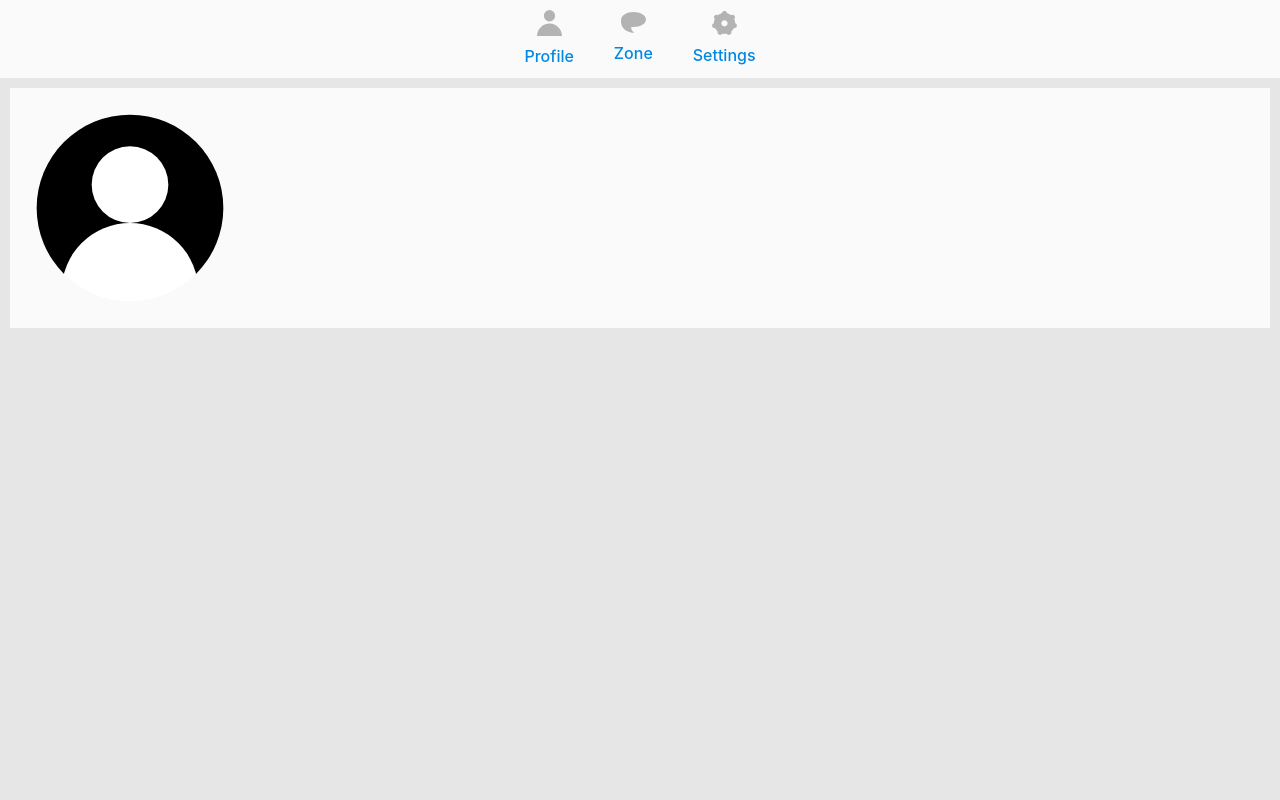
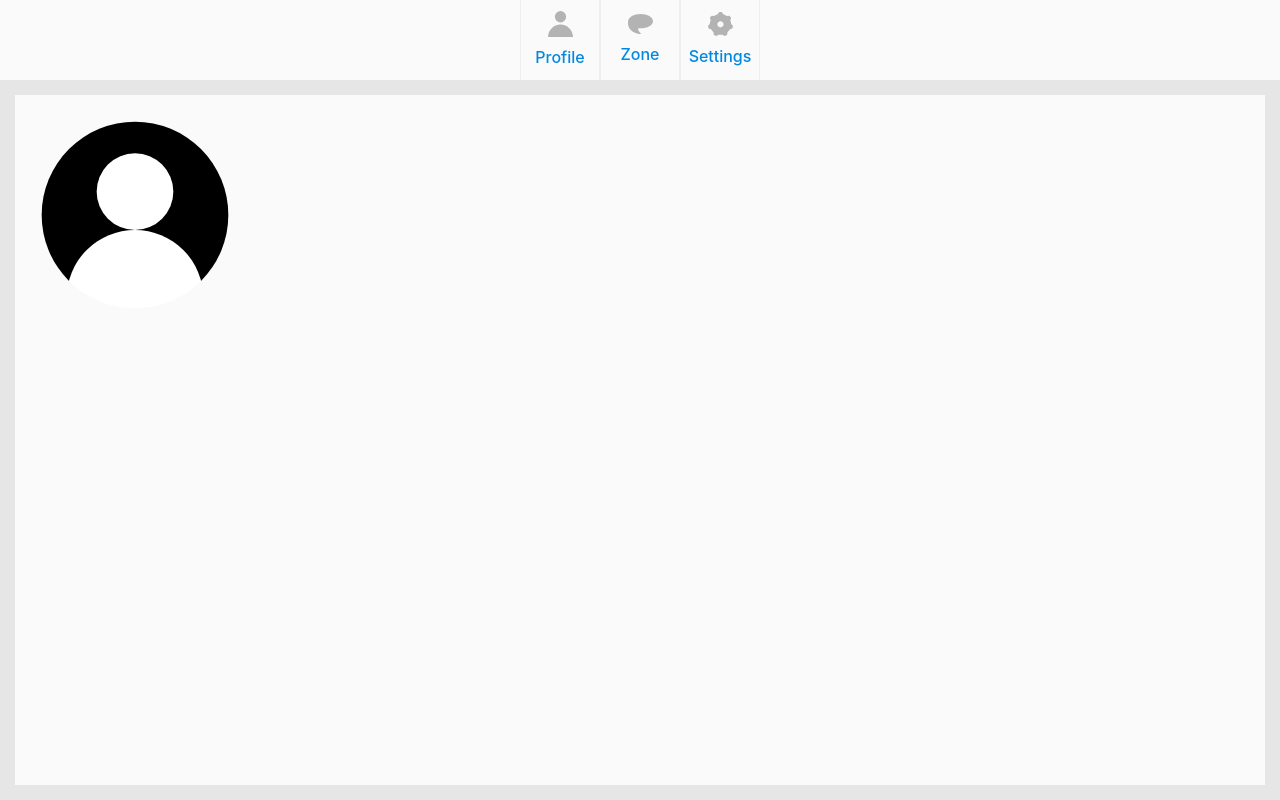
Before and after one commit to SteveLorde/Zone, a React (Vite) app: page /dashboard in a window 1280 px wide. Built offline with nearby package versions, Linux system fonts and the light colour scheme.

Commit message:
styling updates and code fixes

```diff
--- a/src/Styles/Global.scss
+++ b/src/Styles/Global.scss
@@ -78,9 +78,10 @@ input:-webkit-autofill:active{
 }
 
 .tab {
+  height: 100vh;
   display: flex;
   flex-direction: column;
   background-color: $primary-color;
-  margin: 10px;
+  margin: 15px;
   padding: 20px;
 }
--- a/src/Views/Components/CreateZonePanel/CreateZonePanel.scss
+++ b/src/Views/Components/CreateZonePanel/CreateZonePanel.scss
@@ -19,7 +19,6 @@
 }
 
 .rightsideimg {
-  width: 10%;
+  width: 20%;
   position: absolute;
-  z-index: -99;
 }
--- a/src/Views/Components/CreateZonePanel/CreateZonePanel.tsx
+++ b/src/Views/Components/CreateZonePanel/CreateZonePanel.tsx
@@ -19,7 +19,7 @@ export function CreateZonePanel() {
     const {register: newZoneForm, handleSubmit: submitNewZoneForm} = useForm<NewZoneRequest>();
 
     return <>
-        <div className={"grid grid-cols-2 gap-4 place-items-center bg-white m-4 p-4"}>
+        <div className={"flex flex-col md:grid grid-cols-2 gap-4 bg-white m-4 p-4 h-[100vh]"}>
 
             <div className={"order-1 flex flex-col gap-4 items-center"}>
                 <button className={"appbtn"} onClick={() => setSelectedTab(1)}>Back</button>
--- a/src/Views/Components/Navbar/NavbarStyle.scss
+++ b/src/Views/Components/Navbar/NavbarStyle.scss
@@ -11,8 +11,6 @@
   display: flex;
   flex-direction: row;
   align-items: center;
-  padding: 10px;
-  gap: 40px;
 }
 
 .navbarmenu {
@@ -36,12 +34,17 @@
 }
 
 .navbarbtn {
+  height: 80px;
+  width: 80px;
   display: flex;
   flex-direction: column;
   align-items: center;
   align-content: center;
   justify-content: center;
   gap: 8px;
+  padding: 10px;
+  border-left: 1px solid rgba(230, 230, 230, 0.55);
+  border-right: 1px solid rgba(230, 230, 230, 0.55);
 }
 
 .buttontitle {
--- a/src/Views/Components/RegisterForm/RegisterForm.tsx
+++ /dev/null
@@ -1,5 +0,0 @@
-export function RegisterForm() {
-    return (
-        <></>
-    );
-}
```
